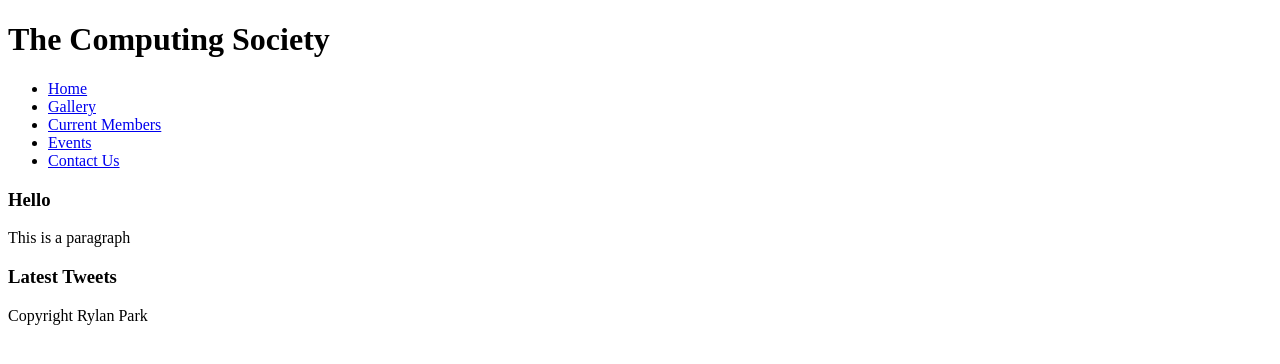
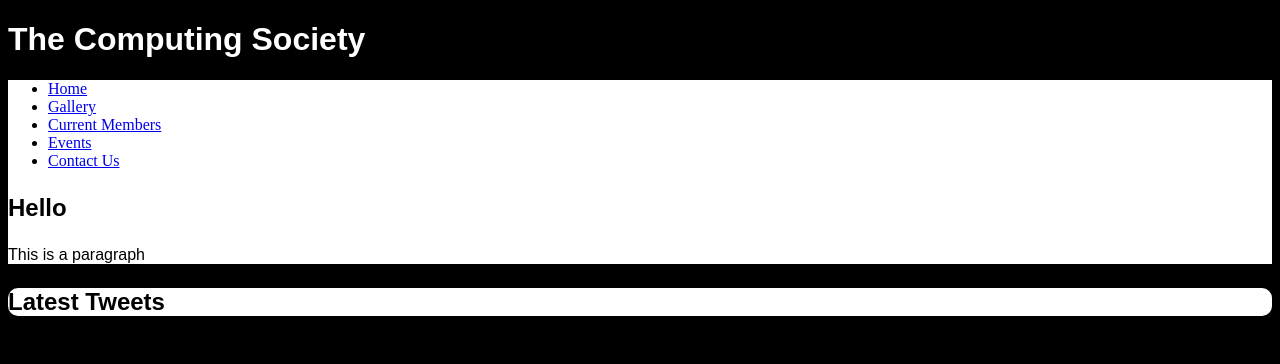
Before and after one commit to CrunchySubstances/CM1114-Coursework-Rylan-Park, a plain HTML site: page index.html in a window 1280 px wide. Drawn offline with Linux system fonts and the light colour scheme.

Commit message:
Added stylesheet to all pages

```diff
--- a/css/main.css
+++ b/css/main.css
@@ -1,15 +1,17 @@
 body{
     background-color:black;
-
 }
 
 header {
     color:white;
     border-top-left-radius: 10px;
     border-top-right-radius: 10px;
+    h1{
+        color:white;
+    }
 }
 h1,h2,h3,h4,h5,h6,p{
-    color:white;
+    color:black;
     font-family: Arial, Helvetica, sans-serif;
 }
 h1{
@@ -22,9 +24,9 @@ p{
     font-size:medium
 }
 main{
-    background-color: antiquewhite;
+    background-color: white;
 }
 aside{
-    background-color: antiquewhite;
+    background-color: white;
     border-radius:10px;
 }
--- a/index.html
+++ b/index.html
@@ -3,7 +3,7 @@
 <html>
     <head>
         <title>The Computing Society</title>
-        <link rel="sytlesheet" href="css/main.css">
+        <link rel="stylesheet" href="css/main.css">
     <body>
         <header>
             <h1>The Computing Society</h1>
```
Also changed, not shown: contact_us.html (+1 -0 lines), current_members.html (+1 -0 lines), event_calendar.html (+1 -0 lines), img_gallery.html (+1 -0 lines).
